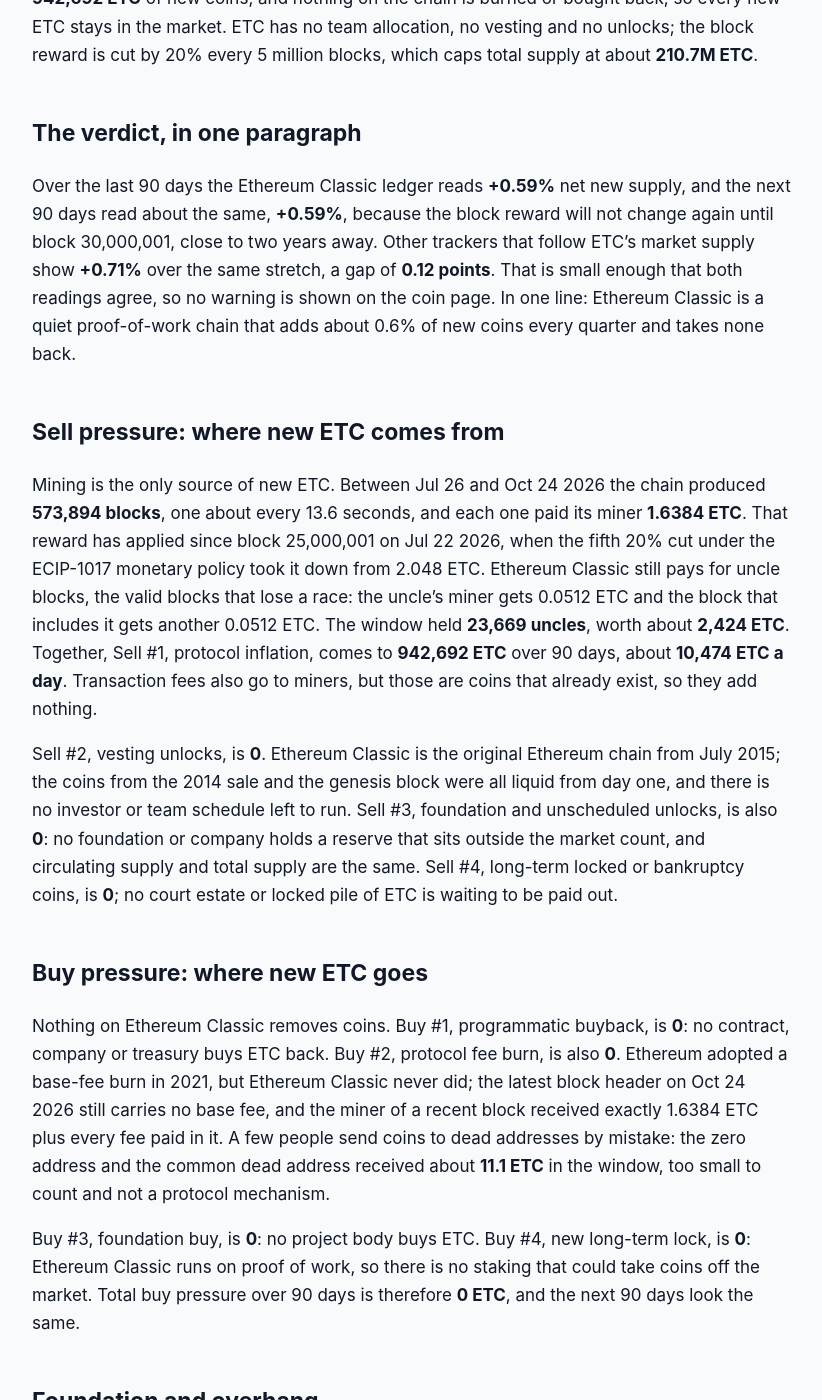
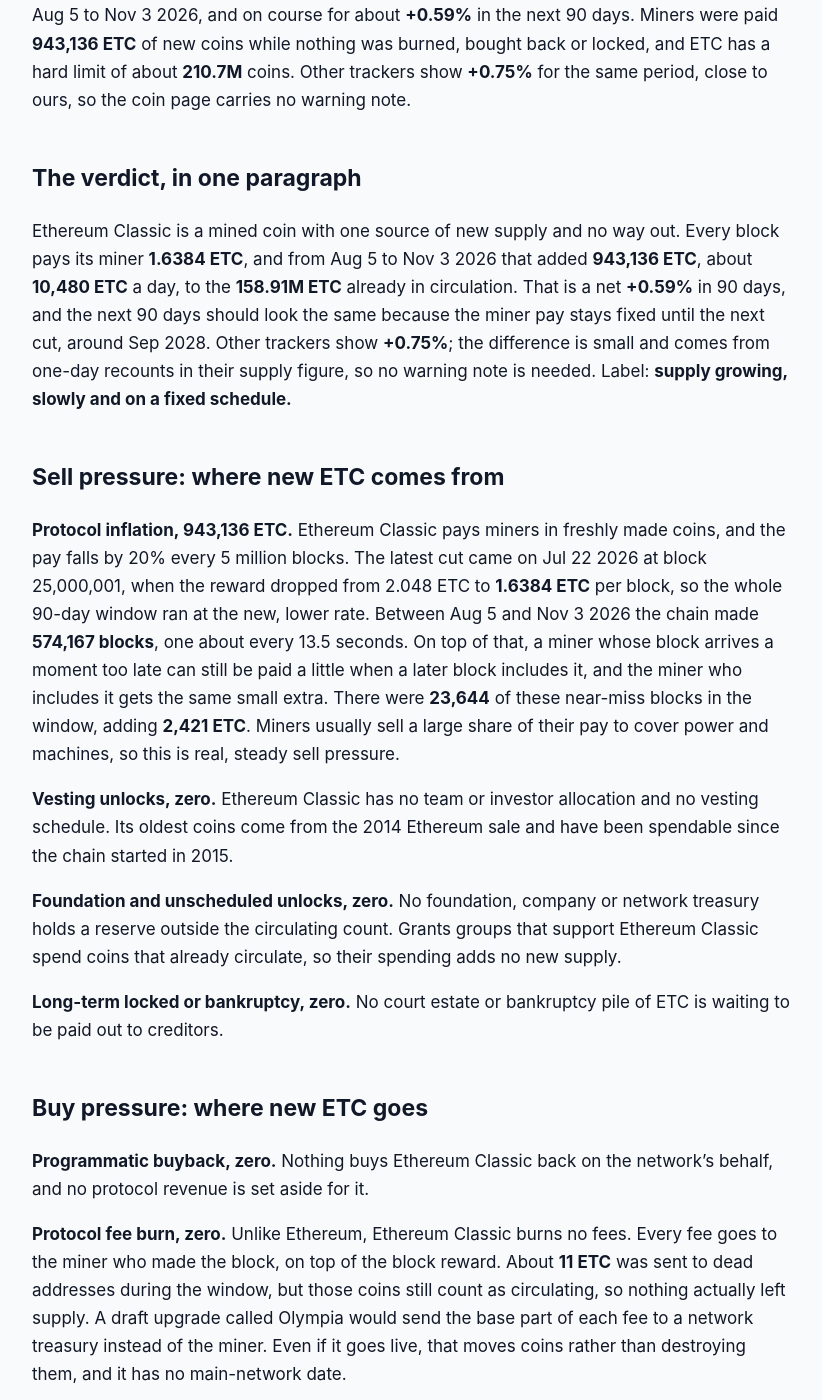
Before and after one commit to jeevansongmy-spec/mrnasdog-articles, a Jekyll site: the page built from crypto/etc-pressure-framework.md, in a window 1280 px wide and 1400 px high, scrolled down 314 px. Shown: the whole window, without its empty margins (228-1050 px from the left). Built offline with Jekyll 4.4.1, drawn with Linux system fonts in a browser that asks for light colours; some of the changed text lies outside the part shown.

Commit message:
publish: crypto/etc-pressure-framework

```diff
--- a/crypto/etc-pressure-framework.md
+++ b/crypto/etc-pressure-framework.md
@@ -1,56 +1,67 @@
 ---
-title:         "ETC Inflation Analysis · October 2026 · Supply growing · projected to keep growing"
-description:   "Supply growing: ETC reads +0.59% over 90 days and the same next. Mining pays 942,692 new ETC to miners at 1.6384 a block, and nothing is burned or bought back."
+title:     "ETC Inflation Analysis · November 2026 · Supply growing · projected to keep growing"
+description:  "Ethereum Classic supply over 90 days: 943K new ETC paid to miners, no burn, no buyback, no unlocks. Net +0.59%, the same next, under a 210.7M ETC limit."
 canonical_url: "https://mrnasdog.com/research/etc/inflation"
-tags:          ["crypto", "etc", "ethereumclassic", "mining"]
-published:     true
+tags:     ["crypto", "etc", "ethereumclassic", "mining"]
+published:   true
 ---
-Originally published at [ETC Inflation Analysis · October 2026 · Supply growing · projected to keep growing](https://mrnasdog.com/research/etc/inflation).
+*Originally published at [https://mrnasdog.com/research/etc/inflation](https://mrnasdog.com/research/etc/inflation)*
 
-# ETC Inflation Analysis · October 2026 · Supply growing · projected to keep growing
+<!-- main-page -->
+➜ Start with the Ethereum Classic coin page for the short answer (should you buy ETC?) and its price drivers: [mrnasdog.com/research/etc](https://mrnasdog.com/research/etc)
 
-Ethereum Classic (ETC) supply is growing at a steady, slow pace: **+0.59%** over the 90 days from Jul 26 to Oct 24 2026, and about **+0.59%** again over the next 90 days. Miners were paid **942,692 ETC** of new coins, and nothing on the chain is burned or bought back, so every new ETC stays in the market. ETC has no team allocation, no vesting and no unlocks; the block reward is cut by 20% every 5 million blocks, which caps total supply at about **210.7M ETC**.
+# ETC Inflation Analysis · November 2026 · Supply growing · projected to keep growing
+
+Ethereum Classic's supply is growing at a slow, steady pace: up **+0.59%** in the 90 days from Aug 5 to Nov 3 2026, and on course for about **+0.59%** in the next 90 days. Miners were paid **943,136 ETC** of new coins while nothing was burned, bought back or locked, and ETC has a hard limit of about **210.7M** coins. Other trackers show **+0.75%** for the same period, close to ours, so the coin page carries no warning note.
 
 ## The verdict, in one paragraph
 
-Over the last 90 days the Ethereum Classic ledger reads **+0.59%** net new supply, and the next 90 days read about the same, **+0.59%**, because the block reward will not change again until block 30,000,001, close to two years away. Other trackers that follow ETC's market supply show **+0.71%** over the same stretch, a gap of **0.12 points**. That is small enough that both readings agree, so no warning is shown on the coin page. In one line: Ethereum Classic is a quiet proof-of-work chain that adds about 0.6% of new coins every quarter and takes none back.
+Ethereum Classic is a mined coin with one source of new supply and no way out. Every block pays its miner **1.6384 ETC**, and from Aug 5 to Nov 3 2026 that added **943,136 ETC**, about **10,480 ETC** a day, to the **158.91M ETC** already in circulation. That is a net **+0.59%** in 90 days, and the next 90 days should look the same because the miner pay stays fixed until the next cut, around Sep 2028. Other trackers show **+0.75%**; the difference is small and comes from one-day recounts in their supply figure, so no warning note is needed. Label: **supply growing, slowly and on a fixed schedule.**
 
 ## Sell pressure: where new ETC comes from
 
-Mining is the only source of new ETC. Between Jul 26 and Oct 24 2026 the chain produced **573,894 blocks**, one about every 13.6 seconds, and each one paid its miner **1.6384 ETC**. That reward has applied since block 25,000,001 on Jul 22 2026, when the fifth 20% cut under the ECIP-1017 monetary policy took it down from 2.048 ETC. Ethereum Classic still pays for uncle blocks, the valid blocks that lose a race: the uncle's miner gets 0.0512 ETC and the block that includes it gets another 0.0512 ETC. The window held **23,669 uncles**, worth about **2,424 ETC**. Together, Sell #1, protocol inflation, comes to **942,692 ETC** over 90 days, about **10,474 ETC a day**. Transaction fees also go to miners, but those are coins that already exist, so they add nothing.
+**Protocol inflation, 943,136 ETC.** Ethereum Classic pays miners in freshly made coins, and the pay falls by 20% every 5 million blocks. The latest cut came on Jul 22 2026 at block 25,000,001, when the reward dropped from 2.048 ETC to **1.6384 ETC** per block, so the whole 90-day window ran at the new, lower rate. Between Aug 5 and Nov 3 2026 the chain made **574,167 blocks**, one about every 13.5 seconds. On top of that, a miner whose block arrives a moment too late can still be paid a little when a later block includes it, and the miner who includes it gets the same small extra. There were **23,644** of these near-miss blocks in the window, adding **2,421 ETC**. Miners usually sell a large share of their pay to cover power and machines, so this is real, steady sell pressure.
 
-Sell #2, vesting unlocks, is **0**. Ethereum Classic is the original Ethereum chain from July 2015; the coins from the 2014 sale and the genesis block were all liquid from day one, and there is no investor or team schedule left to run. Sell #3, foundation and unscheduled unlocks, is also **0**: no foundation or company holds a reserve that sits outside the market count, and circulating supply and total supply are the same. Sell #4, long-term locked or bankruptcy coins, is **0**; no court estate or locked pile of ETC is waiting to be paid out.
+**Vesting unlocks, zero.** Ethereum Classic has no team or investor allocation and no vesting schedule. Its oldest coins come from the 2014 Ethereum sale and have been spendable since the chain started in 2015.
+
+**Foundation and unscheduled unlocks, zero.** No foundation, company or network treasury holds a reserve outside the circulating count. Grants groups that support Ethereum Classic spend coins that already circulate, so their spending adds no new supply.
+
+**Long-term locked or bankruptcy, zero.** No court estate or bankruptcy pile of ETC is waiting to be paid out to creditors.
 
 ## Buy pressure: where new ETC goes
 
-Nothing on Ethereum Classic removes coins. Buy #1, programmatic buyback, is **0**: no contract, company or treasury buys ETC back. Buy #2, protocol fee burn, is also **0**. Ethereum adopted a base-fee burn in 2021, but Ethereum Classic never did; the latest block header on Oct 24 2026 still carries no base fee, and the miner of a recent block received exactly 1.6384 ETC plus every fee paid in it. A few people send coins to dead addresses by mistake: the zero address and the common dead address received about **11.1 ETC** in the window, too small to count and not a protocol mechanism.
+**Programmatic buyback, zero.** Nothing buys Ethereum Classic back on the network's behalf, and no protocol revenue is set aside for it.
 
-Buy #3, foundation buy, is **0**: no project body buys ETC. Buy #4, new long-term lock, is **0**: Ethereum Classic runs on proof of work, so there is no staking that could take coins off the market. Total buy pressure over 90 days is therefore **0 ETC**, and the next 90 days look the same.
+**Protocol fee burn, zero.** Unlike Ethereum, Ethereum Classic burns no fees. Every fee goes to the miner who made the block, on top of the block reward. About **11 ETC** was sent to dead addresses during the window, but those coins still count as circulating, so nothing actually left supply. A draft upgrade called Olympia would send the base part of each fee to a network treasury instead of the miner. Even if it goes live, that moves coins rather than destroying them, and it has no main-network date.
+
+**Foundation buy, zero.** No foundation or treasury buys ETC on the market. The largest fund, a US trust, issued no new shares in the first half of 2026, so it is not soaking up coins either.
+
+**New long-term lock, zero.** Ethereum Classic is secured by mining, not staking, so no coins are locked to run the chain, and no new long-term lock started in the window.
 
 ## Foundation and overhang
 
-Ethereum Classic has no team-controlled overhang. There was no team allocation when the chain split from Ethereum in 2016, and no foundation, DAO or company treasury holds coins outside the circulating count. Circulating supply and total supply are the same number, **158.80M ETC**, so every wallet on the chain already counts as part of the market. The ETC Cooperative, a small nonprofit that funds client work, last reported about 60,085 ETC at Sep 30 2025 and sells a few thousand each quarter to cover costs; those coins are already counted.
+Ethereum Classic has no team-controlled overhang. Every ETC already counts as circulating, and there is no foundation wallet, company treasury or unlock calendar sitting above the market. The biggest single holder is a US trust that held **10.85M ETC** on Jun 30 2026. It issues no new shares and takes no redemptions, and it only lets coins go slowly to pay its yearly fee, so it is a quiet holder, not a seller in waiting. The ETC Cooperative, a grants group, holds a smaller pile that it spends on development; those coins are part of the circulating count too.
 
-The largest single holder is an old US trust with **10.85M ETC** at Jun 30 2026, close to 7% of all coins. It issued no new shares in the first half of 2026 and runs no redemption program, so its pile neither grows nor shrinks for now. It is a holder of coins already in circulation, not a reserve that could add new supply. We re-check these balances at every rebuild; if any of them were ever moved out of a pool the market does not count, that outflow would enter Sell #3 at the next refresh.
+## How ETC compares to other proof-of-work Layer 1 chains
 
-## How ETC compares to other proof-of-work chains
-
-Ethereum Classic sits between Bitcoin and the newer proof-of-work chains. Like Bitcoin, ETC has a hard cap and a built-in schedule of reward cuts, but it cuts by 20% every 5 million blocks (about every 2.2 years) instead of halving every four years. Bitcoin's supply grows about 0.2% per quarter after its 2024 halving; ETC's grows about 0.6%, three times as fast, because its reward is still large compared with its supply. Neither chain burns fees, so both are pure issuance stories.
-
-Against Ethereum, its own twin, ETC took the opposite path. Ethereum moved to proof of stake, pays validators with no cap and burns part of every fee; Ethereum Classic kept mining, a cap and no burn. Ethereum's 90-day growth sits near 0.2% because its burn and its stake-based pay keep issuance low, while ETC's fixed per-block reward makes it close to three times faster. What ETC lacks is any coin sink: when demand falls, nothing on the chain offsets the steady flow of new coins that miners sell to pay for power.
+Bitcoin and Litecoin cut miner pay in half every four years, so their supply growth drops in big steps. Ethereum Classic takes smaller steps: a 20% cut about every two years, which gives a smoother curve but a higher rate today. At **+0.59%** in 90 days, Ethereum Classic still grows faster than Bitcoin, whose miner pay was already halved four times. Like Bitcoin and Litecoin, Ethereum Classic has a fixed limit and no fee burn, so the only thing that slows its supply is the schedule itself. Ethereum, the chain it split from in 2016, moved to staking and added a fee burn; Ethereum Classic kept mining and kept every fee with the miners.
 
 ## What to watch in the next 90 days
 
-First, the block time. ETC issuance is paid per block, so if blocks come faster than the window's 13.6-second average, more ETC is minted in 90 days; if hash power leaves and blocks slow, less is.
+**Steady miner pay.** The reward stays at 1.6384 ETC per block until block 30,000,001, around Sep 2028, so expect about 10,480 new ETC a day through Feb 1 2027.
 
-Second, Binance closes its mining pool on Nov 10 2026, and miners who used it must point their machines to other pools. Because ETC adjusts its difficulty every block, this should change block times only briefly.
+**Binance closes its mining pool on Nov 10 2026.** Miners who used it must point their machines at other pools. That can slow blocks for a short while, but the chain adjusts its difficulty on every block, so supply growth should barely change.
 
-Third, the Olympia upgrade. It would add an EIP-1559 style base fee but send that fee to a community treasury instead of burning it. As of Oct 24 2026 it is still a draft with no main-network date, and on the Oct 23 2026 community call a core developer said barely anyone supports it. Even if it passed, it would move existing coins, not destroy them.
+**The Olympia upgrade.** The plan to send part of every fee to a network treasury is still a draft with no main-network block as of Nov 3 2026. If a date is set, it would change who receives fees, not how many new coins are made.
 
-Fourth, the trust's next quarterly report for Sep 30 2026, expected in early November, which will show whether its 10.85M ETC holding changed.
+**The US trust's next report.** Its Sep 30 2026 quarterly filing is due in early November 2026 and will show whether its 10.85M ETC holding has changed.
 
 ## Summary
 
-Ethereum Classic (ETC) is a capped proof-of-work coin whose supply grows about **0.59%** every 90 days, entirely from mining rewards of **1.6384 ETC** per block. Nothing is burned, bought back or locked, and there are no team unlocks, so the full **942,692 ETC** of new coins each quarter reaches the market. The main risk is that miners sell that flow into thin demand; the ceiling is the 210.7M cap, and the next 20% reward cut arrives at block 30,000,001, around September 2028.
+Ethereum Classic's supply grew **+0.59%** from Aug 5 to Nov 3 2026, all of it from **943,136 ETC** of new miner pay, and the next 90 days should look the same.
 
-*MrNasdog Pressure Framework analysis of ETC, Metric 1 — Inflation. Data + explanation only. Not financial advice. Checked Oct 24 2026.*
+Ethereum Classic burns nothing, buys nothing back and locks nothing, so there is no buy pressure from the protocol to offset what miners sell.
+
+Ethereum Classic has no vesting, no team wallet and no unlock calendar, and its biggest holder, a US trust with 10.85M ETC, is not adding or releasing coins in any size.
+
+The next built-in slowdown for Ethereum Classic is the 20% pay cut around Sep 2028, well beyond the next 90 days.
```
